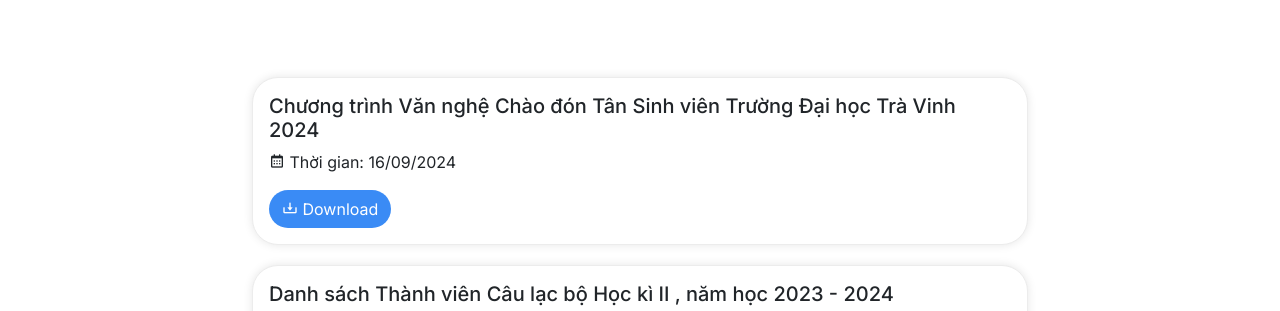
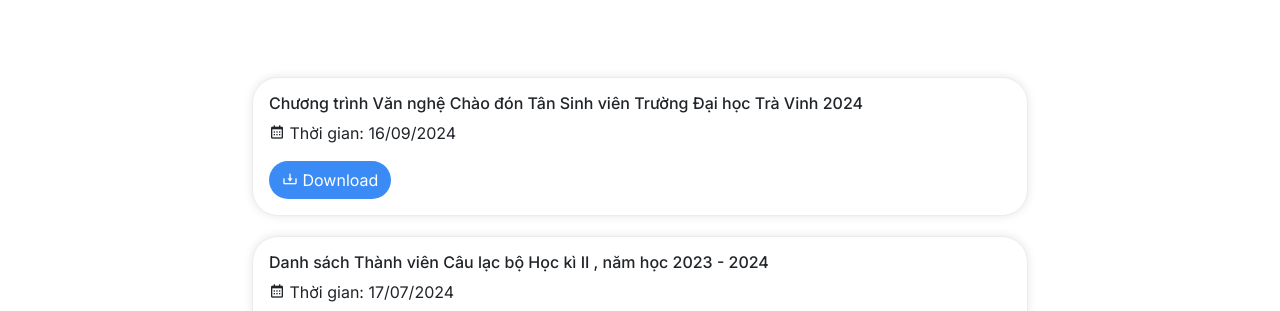
Before and after one commit to minh-nguyennhat/clbtakc, a website: page public/giayxacnhan.html in a window 1280 px wide. Shown: the part 165-476 px from the top of the page. Drawn offline with nearby package versions, Linux system fonts and the light colour scheme.

Commit message:
Update giayxacnhan.html

```diff
--- a/public/giayxacnhan.html
+++ b/public/giayxacnhan.html
@@ -85,7 +85,7 @@
             <div class="col-md-12 activity-card">
               <div class="card activity_card">
                 <div class="card-body">
-                  <h5 class="card-title">${activity.activity_name}</h5>
+                  <h6 class="card-title">${activity.activity_name}</h6>
                   <p class="card-text">
                     <i class='bx bx-calendar date-icon'></i> Thời gian: ${formattedDate}
                   </p>
```
